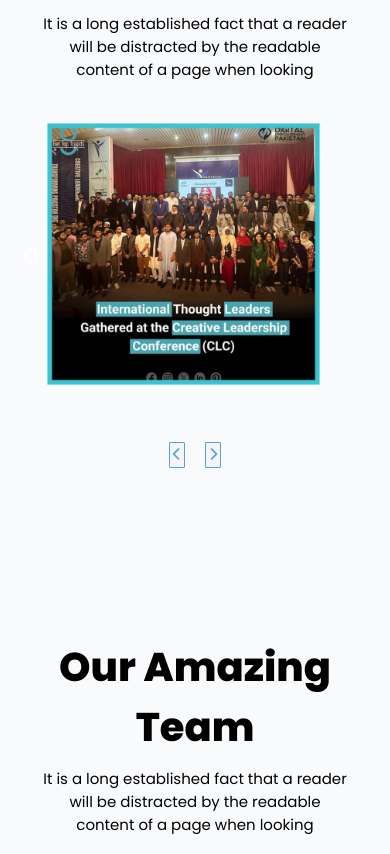
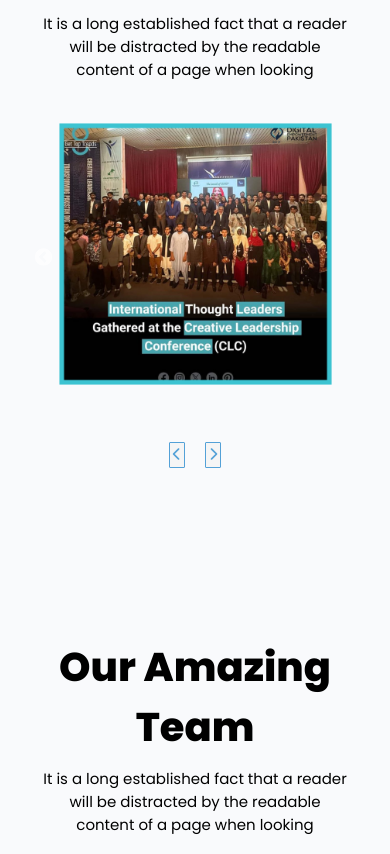
Before and after one commit to oye-hunter/den-landing-page, a React (Create React App) app: page / in a window 390 px wide. Shown: the part 6015-6869 px from the top of the page. Built offline with nearby package versions, Linux system fonts and the light colour scheme.

Commit message:
added ack-carousal landing page

```diff
--- a/src/LandingPage/AckSection/AckSection.css
+++ b/src/LandingPage/AckSection/AckSection.css
@@ -36,7 +36,7 @@
 
 @media only screen and (max-width: 600px){
     .lp-ack-section-carousal {
-        left: 12vw;
+        left: 15vw;
     }
     .lp-ack-section-carousal .lp-ack-section-carousal-item img {
         width: 70vw;
```
